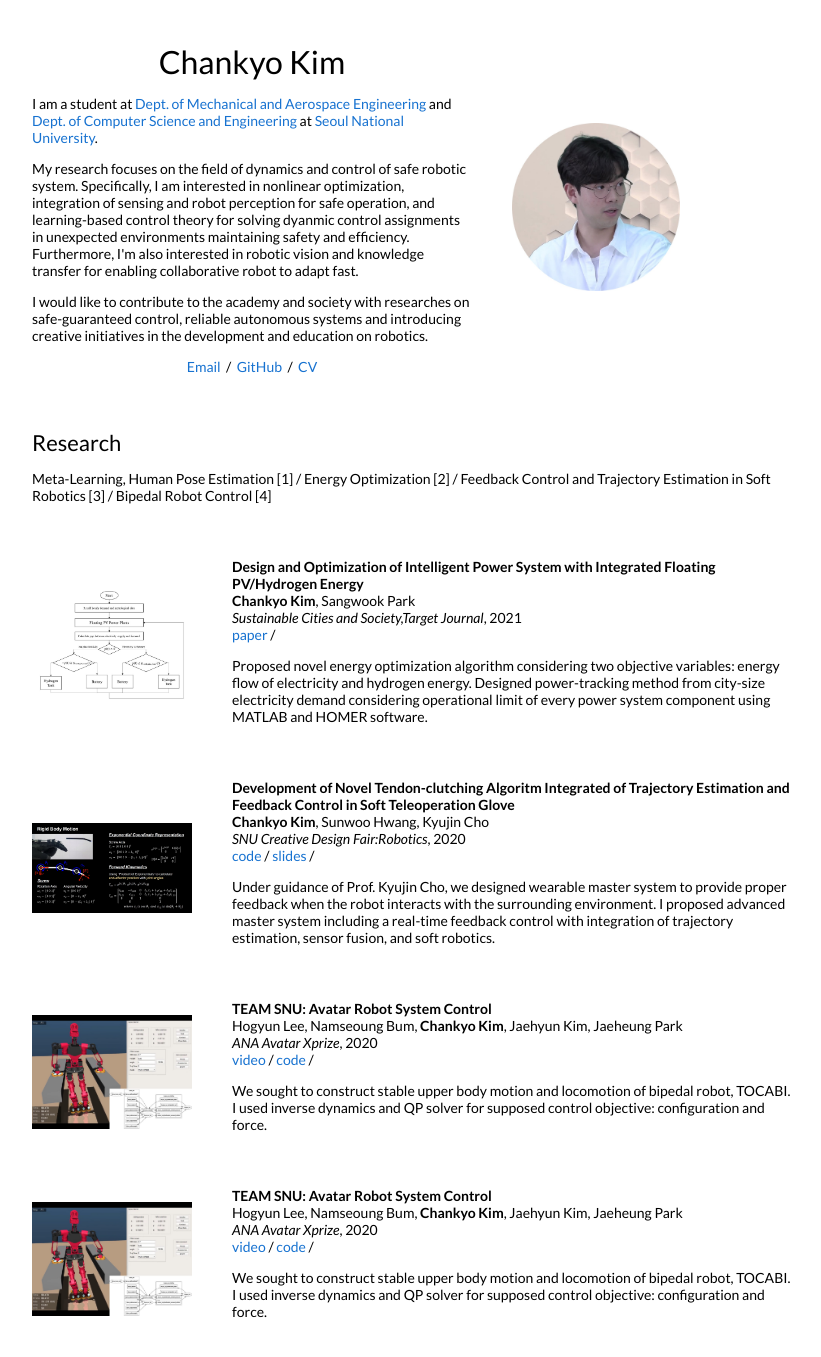
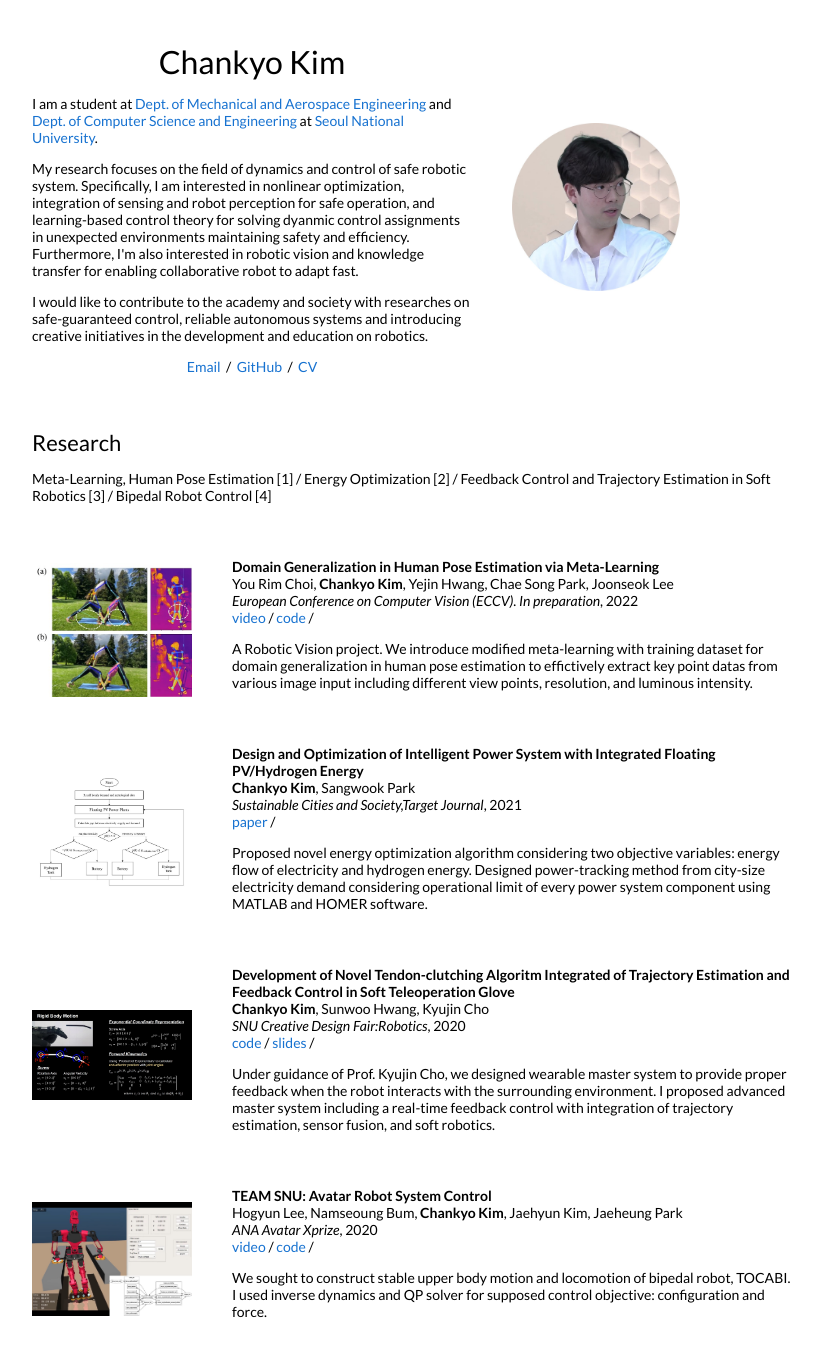
Before and after one commit to ChanKyoKim/ChanKyoKim.github.io, a Jekyll site: the page built from _posts/2021-11-15-hpe.markdown, in a window 1280 px wide and 1400 px high. Shown: the top 1357 px of the window, without its empty margins (228-1049 px from the left). Built offline with Jekyll 4.4.1, drawn with Linux system fonts in a browser that asks for light colours.

Commit message:
Update 2021-11-15-hpe.markdown

```diff
--- a/_posts/2021-11-15-hpe.markdown
+++ b/_posts/2021-11-15-hpe.markdown
@@ -1,19 +1,3 @@
----
-layout: post
-title:  "TEAM SNU: Avatar Robot System Control"
-date:   2020-05-15 21:21:53 +00:00
-image: /images/tocabi4.jpg
-categories: research
-author: "Chankyo Kim"
-authors: "Hogyun Lee, Namseoung Bum, <strong>Chankyo Kim</strong>, Jaehyun Kim, Jaeheung Park"
-venue: "ANA Avatar Xprize"
-video: https://www.youtube.com/watch?v=MLmgGQWkzSo
-code: https://github.com/ChanKyoKim/dyros_jet
----
-
-We sought to construct stable upper body motion and locomotion of bipedal robot, TOCABI. I used inverse dynamics and QP solver for supposed control objective: configuration and force.
-
-dfd
 ---
 layout: post
 title:  "Domain Generalization in Human Pose Estimation via Meta-Learning"
@@ -23,9 +7,24 @@ categories: research
 author: "Chankyo Kim"
 authors: "You Rim Choi, <strong>Chankyo Kim</strong>, Yejin Hwang, Chae Song Park, Joonseok Lee"
 venue: "European Conference on Computer Vision (ECCV). In preparation"
+video: https://www.youtube.com/watch?v=MLmgGQWkzSo
+code: https://github.com/ChanKyoKim/dyros_jet
+---
+
+A Robotic Vision project. We introduce modified meta-learning with training dataset for domain generalization in human pose estimation to effictively extract key point datas from various image input including different view points, resolution, and luminous intensity.
+
+
+dfd
+---
+layout: post
+title:
+date:
+image:
+categories: research
+author: "Chankyo Kim"
+authors:
+venue: "European Conference on Computer Vision (ECCV). In preparation"
 paper: /pdfs/HPE.pdf
 code: https://github.com/ChanKyoKim/human-pose-estimation
 
 ---
-
-A Robotic Vision project. We introduce modified meta-learning with training dataset for domain generalization in human pose estimation to effictively extract key point datas from various image input including different view points, resolution, and luminous intensity.
```
